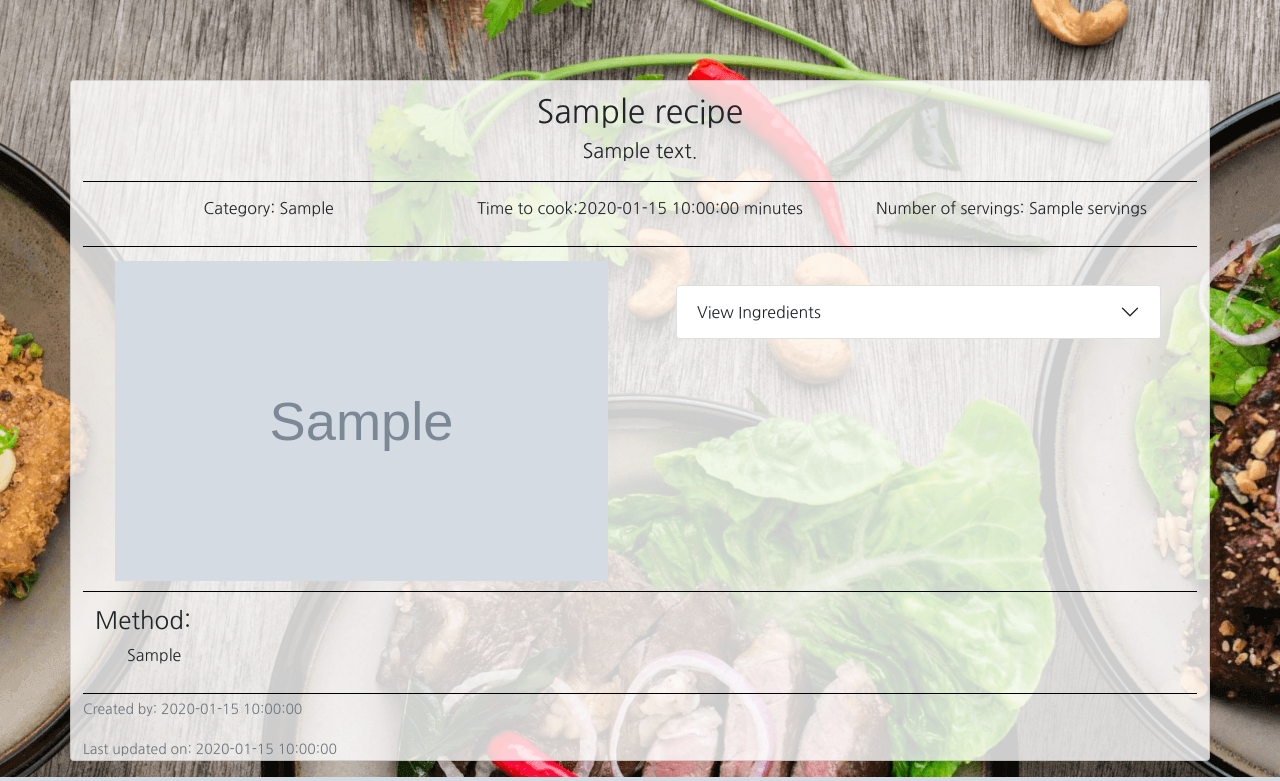
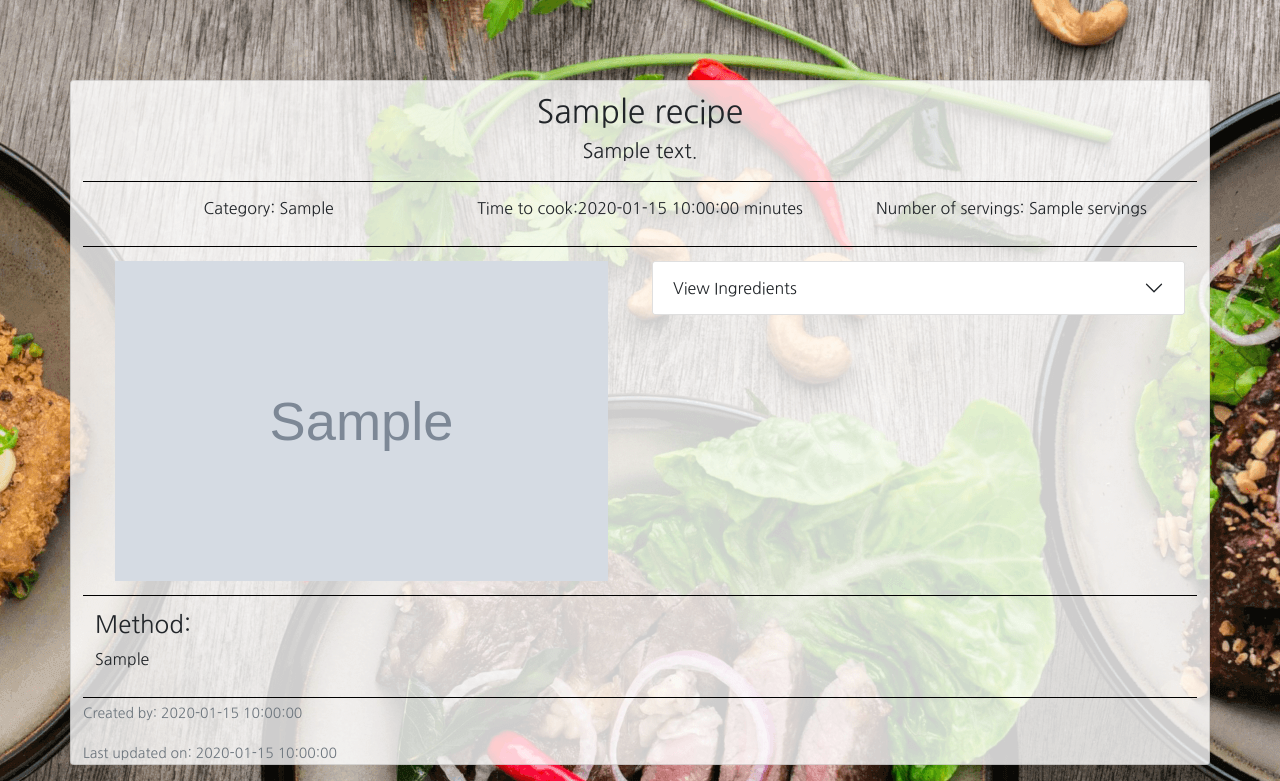
Before and after one commit to Zelhorst92/share-your-recipes, a Flask app: page /view_recipe in a window 1280 px wide. Shown: the part 56-837 px from the top of the page. Run offline with Flask 2, Linux system fonts and the light colour scheme; grey boxes marked "Sample" are stand-in pictures; a database or web service that is not in the repository returns one stand-in record (values such as "Sample title"); some libraries are stand-ins or nearby versions.

Commit message:
Minor styling tweak

```diff
--- a/templates/pages/recipe.html
+++ b/templates/pages/recipe.html
@@ -22,21 +22,19 @@
 			</div>
 		</div>
 		<div class="row line-bottom">
-			<div class="col-12 col-md-6 image-container">
-				<img src="{{ recipe.recipe_img }}" class="img-fluid rounded recipe-image" alt="...">
+			<div class="col-12 col-md-6 image-container mb-3 mb-md-1">
+				<img src="{{ recipe.recipe_img }}" class=" img-fluid recipe-image" alt="Picture of finished dish">
 			</div>
 			<div class="col-12 col-md-6">
-				<div class="card-body">
 				<div class="accordion">
 					<div class="accordion-item">
 						<h2 class="accordion-header">
 							<button class="accordion-button collapsed" type="button" data-bs-toggle="collapse"
-									data-bs-target="#collapseTwo" aria-expanded="false" aria-controls="collapseTwo">
+								data-bs-target="#ingredientAccordion" aria-expanded="false" aria-controls="ingredientAccordion">
 								View Ingredients
 							</button>
 						</h2>
-							<div id="collapseTwo" class="accordion-collapse collapse" aria-labelledby="headingTwo"
-								data-bs-parent="#accordionExample">
+						<div id="ingredientAccordion" class="accordion-collapse collapse" aria-labelledby="ingredientAccordion">
 							<div class="accordion-body">
 								<ul>
 									{% for ingredient in recipe.recipe_ingredients %}
@@ -49,15 +47,15 @@
 						</div>
 					</div>
 				</div>
-				</div>
+
 			</div>
 		</div>
 		<div class="row line-bottom">
 			<div class="col-12">
 				<h4>Method:</h4>
-				<ul>
+				<p>
 					{{ recipe.recipe_method }}
-				</ul>
+				</p>
 			</div>
 		</div>
 		<div class="row">
```
Lines whose indentation alone changed are shown as unchanged.
